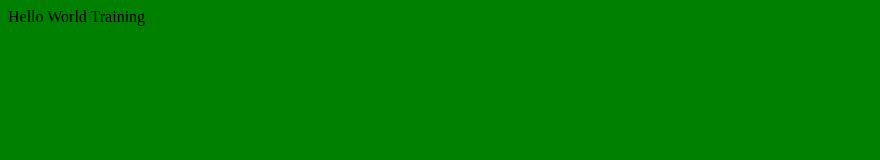
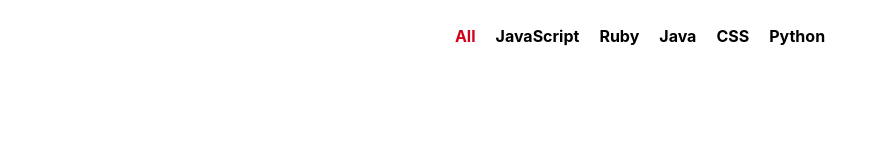
Before and after one commit to alanlima/react-fundamentals, a React app: page / in a window 1280 px wide. Shown: the whole page, without its empty margins (0-880 px from the left). Built offline with nearby package versions, Linux system fonts and the light colour scheme.

Commit message:
refactor and created the popular component

```diff
--- /dev/null
+++ b/app/components/App.js
@@ -0,0 +1,14 @@
+import React, { Component } from 'react';
+import Popular from './popular'
+
+class App extends Component {
+    render(){
+        return (
+            <div className="container">
+                <Popular />
+            </div>
+            )
+    }
+}
+
+module.exports = App;
--- /dev/null
+++ b/app/components/popular.js
@@ -0,0 +1,39 @@
+import React, { Component } from 'react';
+
+class Popular extends Component {
+    constructor(props){
+        super(props);
+        this.state = {
+            selectedLanguage: 'All'
+        };
+
+        this.updateLanguage = this.updateLanguage.bind(this);
+    }
+
+    updateLanguage(lang) {
+        this.setState({
+            selectedLanguage: lang
+        });
+    }
+
+    render(){
+        var languages = ['All', 'JavaScript', 'Ruby', 'Java', 'CSS', 'Python'];
+
+        return (
+            <ul className='languages'>
+                {languages.map(function(lang){
+                    return (
+                        <li
+                            style={ lang === this.state.selectedLanguage ? { color: '#d0021b'} : null }
+                            onClick={this.updateLanguage.bind(null, lang)}
+                            key={lang}>
+                            {lang}
+                        </li>
+                    )
+                }, this)}
+            </ul>
+        );
+    }
+}
+
+module.exports = Popular;
--- a/app/index.css
+++ b/app/index.css
@@ -1,3 +1,27 @@
 body {
-    background: green;
+  font-family: -apple-system,BlinkMacSystemFont,Segoe UI,Roboto,Oxygen-Sans,Ubuntu,Cantarell,Helvetica Neue,sans-serif;
 }
+
+ul {
+    padding: 0;
+}
+
+li {
+    list-style-type: none;
+}
+
+.container {
+    max-width: 1200px;
+    margin: 0 auto;
+}
+
+.languages {
+    display: flex;
+    justify-content: center;
+}
+
+.languages li {
+    margin: 10px;
+    font-weight: bold;
+    cursor: pointer;
+}
--- a/app/index.js
+++ b/app/index.js
@@ -1,15 +1,8 @@
 import React, { Component } from 'react';
 import ReactDOM from 'react-dom';
+import App from './components/App'
 import './index.css';
 
-class App extends Component {
-    render(){
-        return (
-        <div>
-            Hello World Training
-        </div>);
-    }
-}
 
 ReactDOM.render(
     <App />,
```
